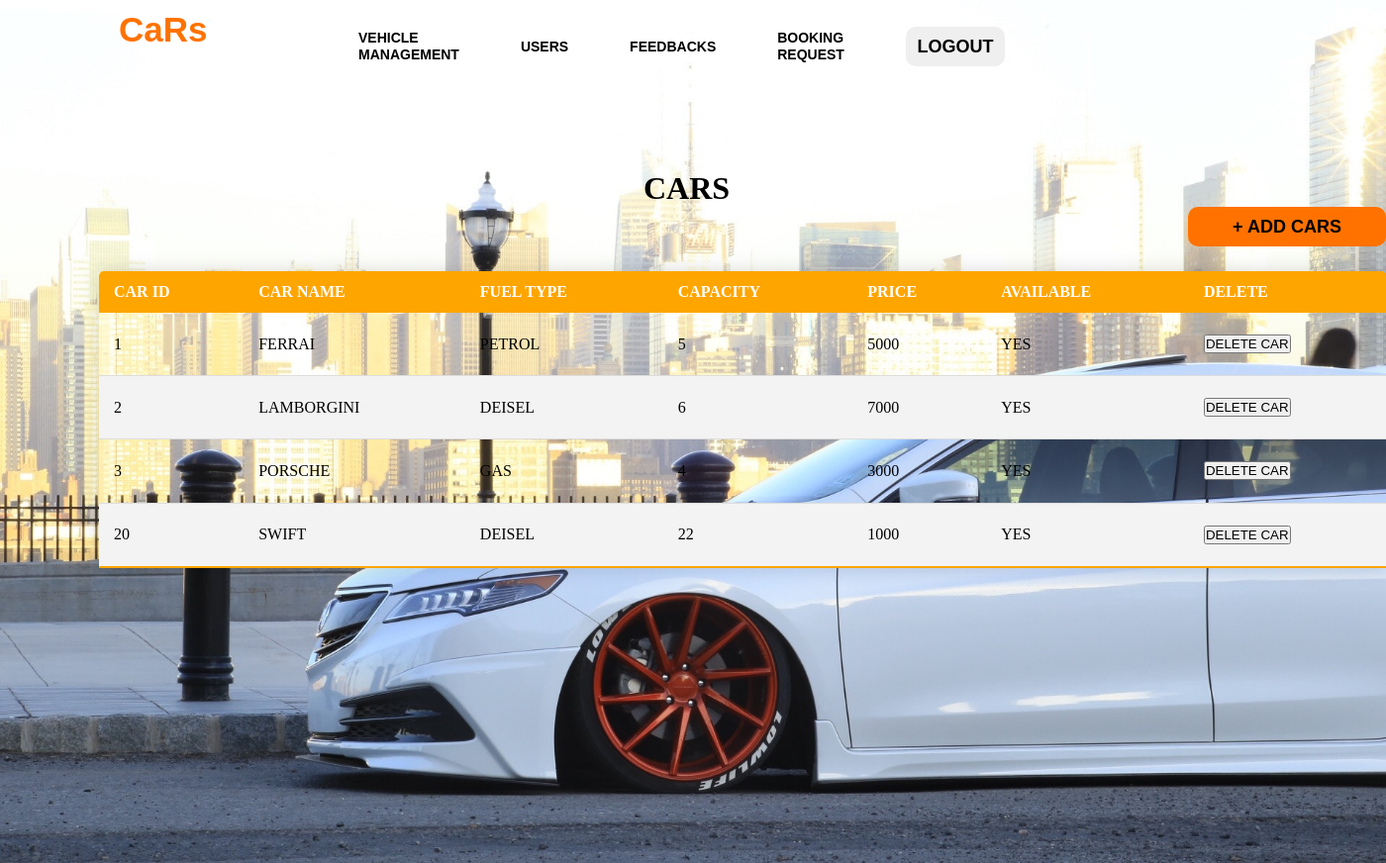
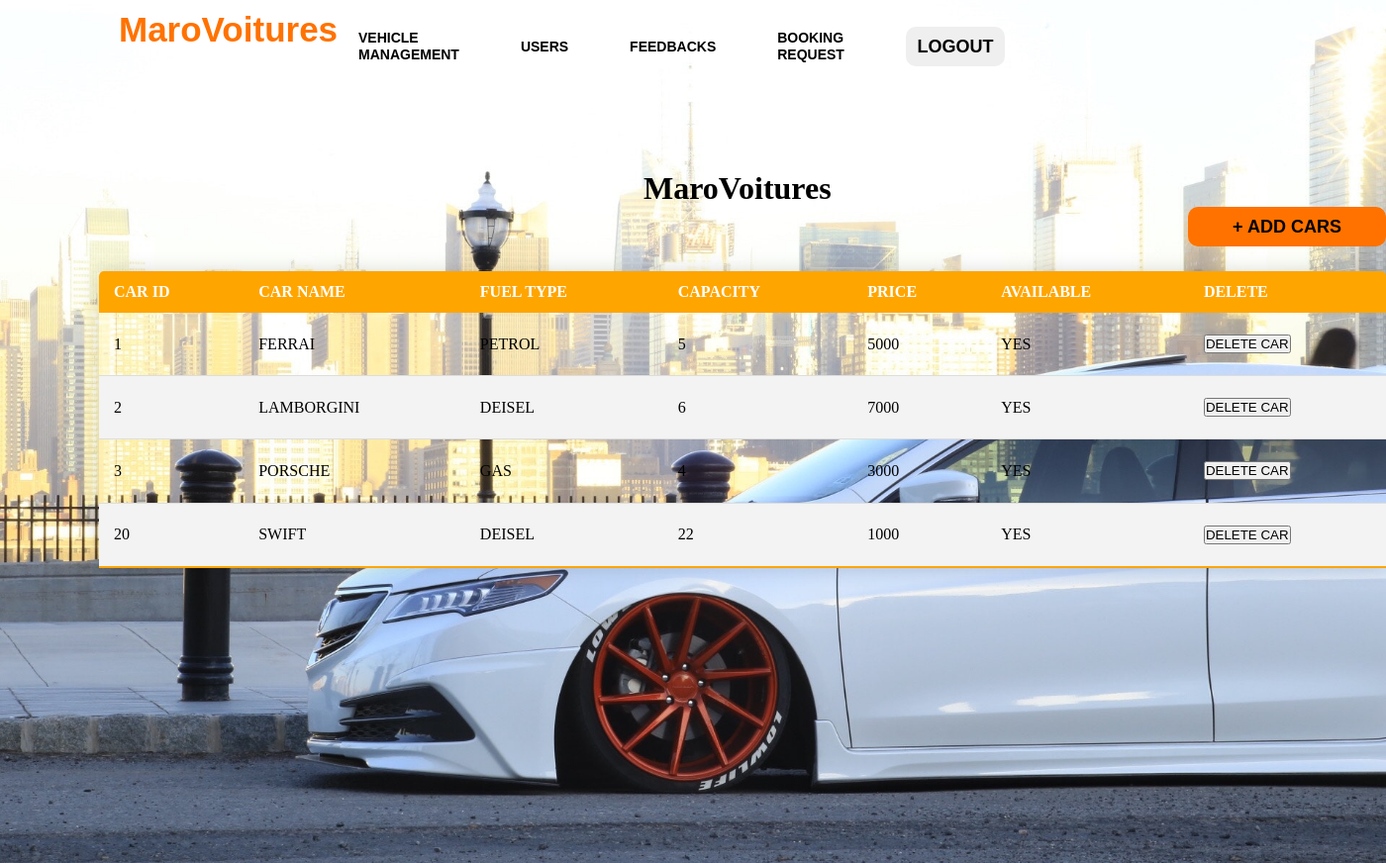
Before and after one commit to Anwar097yy7666/rental, a PHP site: page /adminvehicle.php in a window 1400 px wide. Shown: the whole page at 99% size. Run offline with PHP 8.4, Linux system fonts and the light colour scheme; data comes from the database, SQL or seed files in the repository.

Commit message:
changed the title to MaroVoitures

```diff
--- a/adminbook.php
+++ b/adminbook.php
@@ -171,7 +171,7 @@ $num=mysqli_num_rows($queryy);
 <div class="hai">
         <div class="navbar">
             <div class="icon">
-                <h2 class="logo">CaRs</h2>
+                <h2 class="logo">MaroVoitures</h2>
             </div>
             <div class="menu">
                 <ul>
--- a/admindash.php
+++ b/admindash.php
@@ -169,7 +169,7 @@ $num=mysqli_num_rows($queryy);
     <div class="hai">
         <div class="navbar">
             <div class="icon">
-                <h2 class="logo">CaRs</h2>
+                <h2 class="logo">MaroVoitures</h2>
             </div>
             <div class="menu">
                 <ul>
--- a/adminusers.php
+++ b/adminusers.php
@@ -169,7 +169,7 @@ $num=mysqli_num_rows($queryy);
 <div class="hai">
         <div class="navbar">
             <div class="icon">
-                <h2 class="logo">CaRs</h2>
+                <h2 class="logo">MaroVoitures</h2>
             </div>
             <div class="menu">
                 <ul>
--- a/adminvehicle.php
+++ b/adminvehicle.php
@@ -189,7 +189,7 @@ $num=mysqli_num_rows($queryy);
 <div class="hai">
         <div class="navbar">
             <div class="icon">
-                <h2 class="logo">CaRs</h2>
+                <h2 class="logo">MaroVoitures</h2>
             </div>
             <div class="menu">
                 <ul>
@@ -205,7 +205,7 @@ $num=mysqli_num_rows($queryy);
 
          </div>
         <div>
-            <h1 class="header">CARS</h1>
+            <h1 class="header">MaroVoitures</h1>
             <button class="add"><a href="addcar.php">+ ADD CARS</a></button>
             <div>
                 <div>
--- a/booking.php
+++ b/booking.php
@@ -291,7 +291,7 @@ ul li a:hover{
        <div class="hai">
             <div class="navbar">
                 <div class="icon">
-                    <h2 class="logo">CaRs</h2>
+                    <h2 class="logo">MaroVoitures</h2>
                 </div>
                 <div class="menu" >
                     <ul>
--- a/cardetails.php
+++ b/cardetails.php
@@ -243,7 +243,7 @@ ul li a:hover{
     <div class="main">
         <div class="navbar">
             <div class="icon">
-                <h2 class="logo">CaRs</h2>
+                <h2 class="logo">MaroVoitures</h2>
             </div>
             <div class="menu">
 
```
Also changed, not shown: README.md (deleted), 1 other file.
